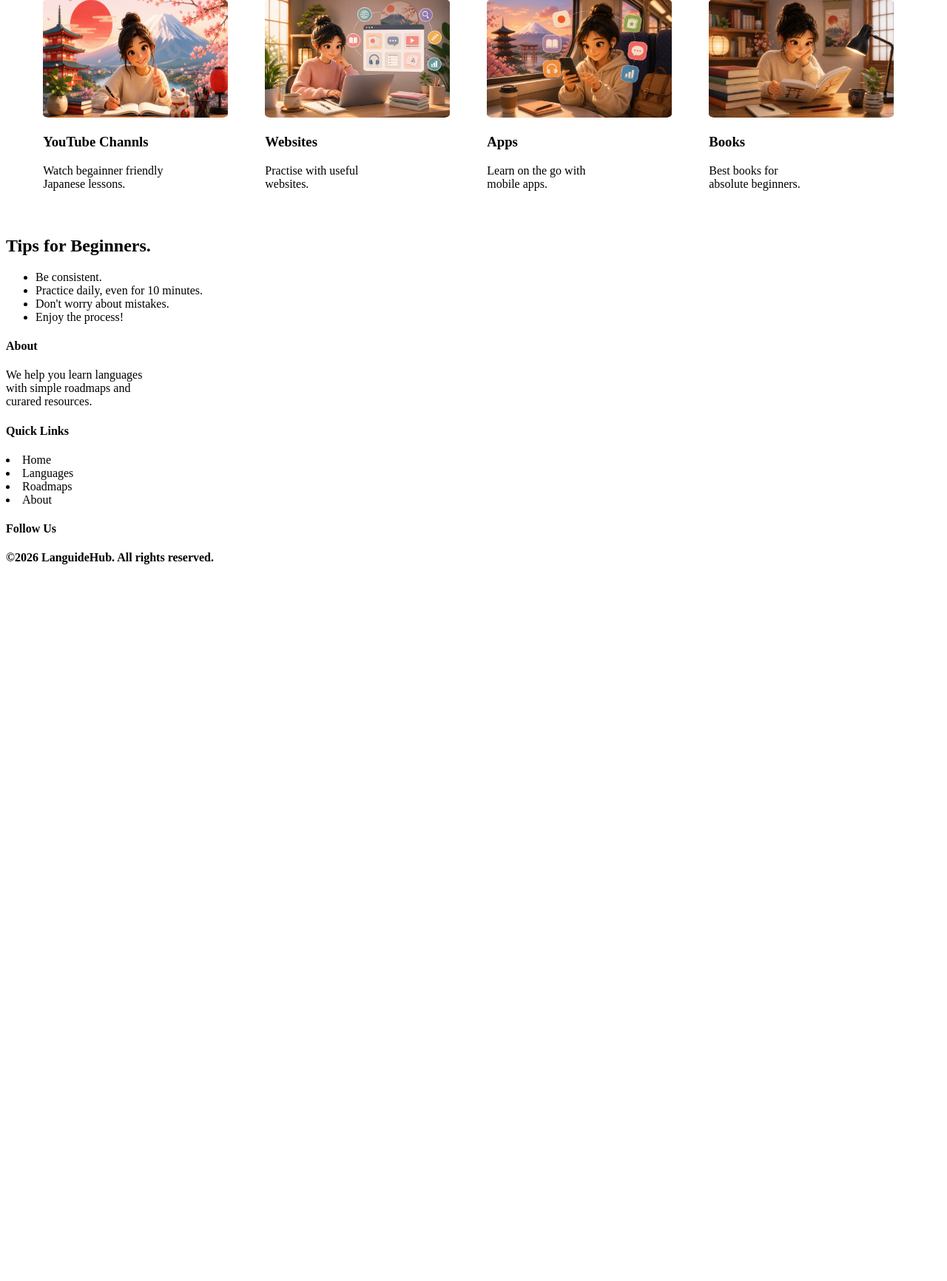
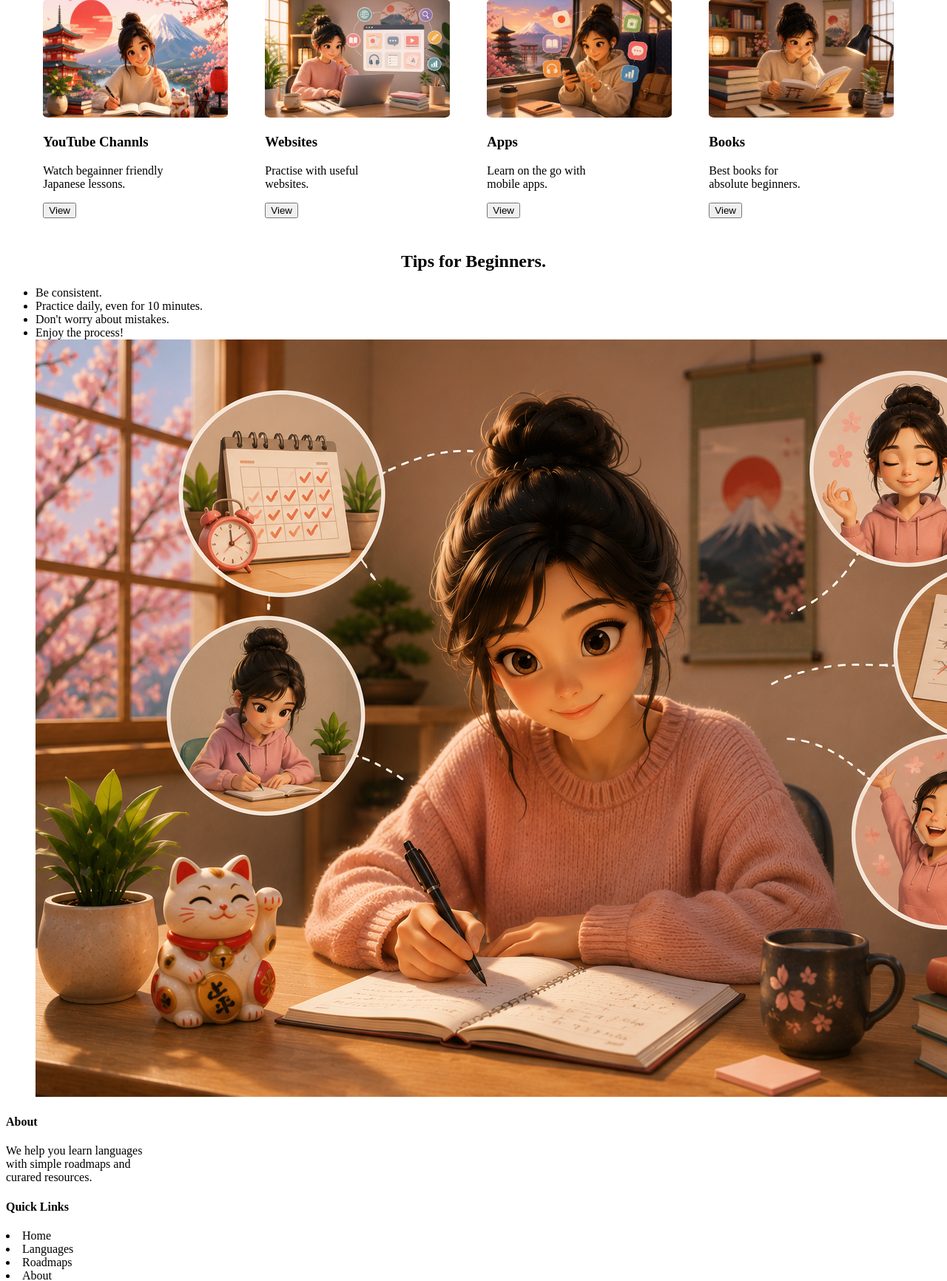
Before and after one commit to Sahina-07/Languide-hub, a Python web app: template templates/japanese.html in a window 1280 px wide; the page is wider, and only the part inside the window is pictured. Shown: the part 761-2493 px from the top of that part at 74% size. Before the commit the page ends 1524 px from the top of that part, so only its background shows below. Run offline with Jinja, Linux system fonts and the light colour scheme; the template is opened without the code that fills it, so the values that code supplies are empty.

Commit message:
Finished recomanded view botton

```diff
--- a/static/style.css
+++ b/static/style.css
@@ -282,6 +282,7 @@ display: flex;
     margin-top: 4%;
   font-size: 2rem;
 }
+/* Recomanded */
 #recommended-resources{
   text-align: center;
 }
@@ -301,3 +302,7 @@ display: flex;
 #books-{
   margin: 25px;
 }
+/* tips */
+.tips{
+  text-align: center;
+}
--- a/templates/japanese.html
+++ b/templates/japanese.html
@@ -74,33 +74,38 @@
       <img id="rimage" src="../static/image/youtube.png" alt="youtube">
       <h3>YouTube Channls</h3>
       <p>Watch begainner friendly <br> Japanese lessons.</p>
+      <button type="button">View</button>
     </div>
     <div id="websites-">
       <img id="rimage" src="../static/image/websites.png" alt="websites">
       <h3>Websites</h3>
       <p>Practise with useful <br> websites.</p>
+      <button type="button">View</button>
     </div>
     <div id="apps-">
       <img id="rimage" src="../static/image/apps.png" alt="apps">
       <h3>Apps</h3>
       <p>Learn on the go with <br> mobile apps.</p>
+      <button type="button">View</button>
     </div>
     <div id="books-">
       <img id="rimage" src="../static/image/books.png" alt="books">
       <h3>Books</h3>
       <p>Best books for <br> absolute beginners.</p>
+      <button type="button">View</button>
     </div>
     </div>
   </div>
   <!-- Tips -->
   <div>
-    <h2>Tips for Beginners.</h2>
+    <h2 class="tips">Tips for Beginners.</h2>
     <div>
       <ul>
         <li>Be consistent.</li>
         <li>Practice daily, even for 10 minutes.</li>
         <li>Don't worry about mistakes.</li>
         <li>Enjoy the process!</li>
+        <img src="../static/image/tips.png" alt="tips">
       </ul>
     </div>
     <div>
```
Also changed, not shown: static/image/tips.png (added).
